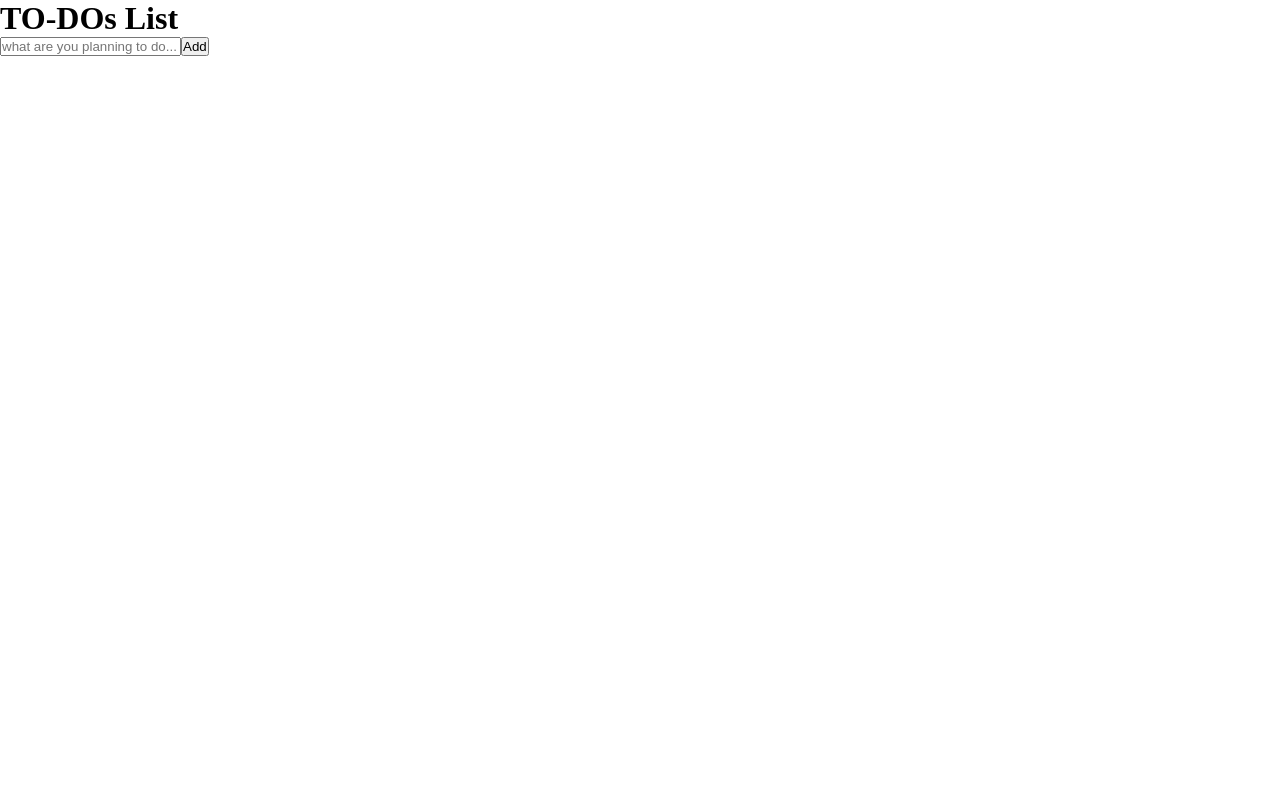
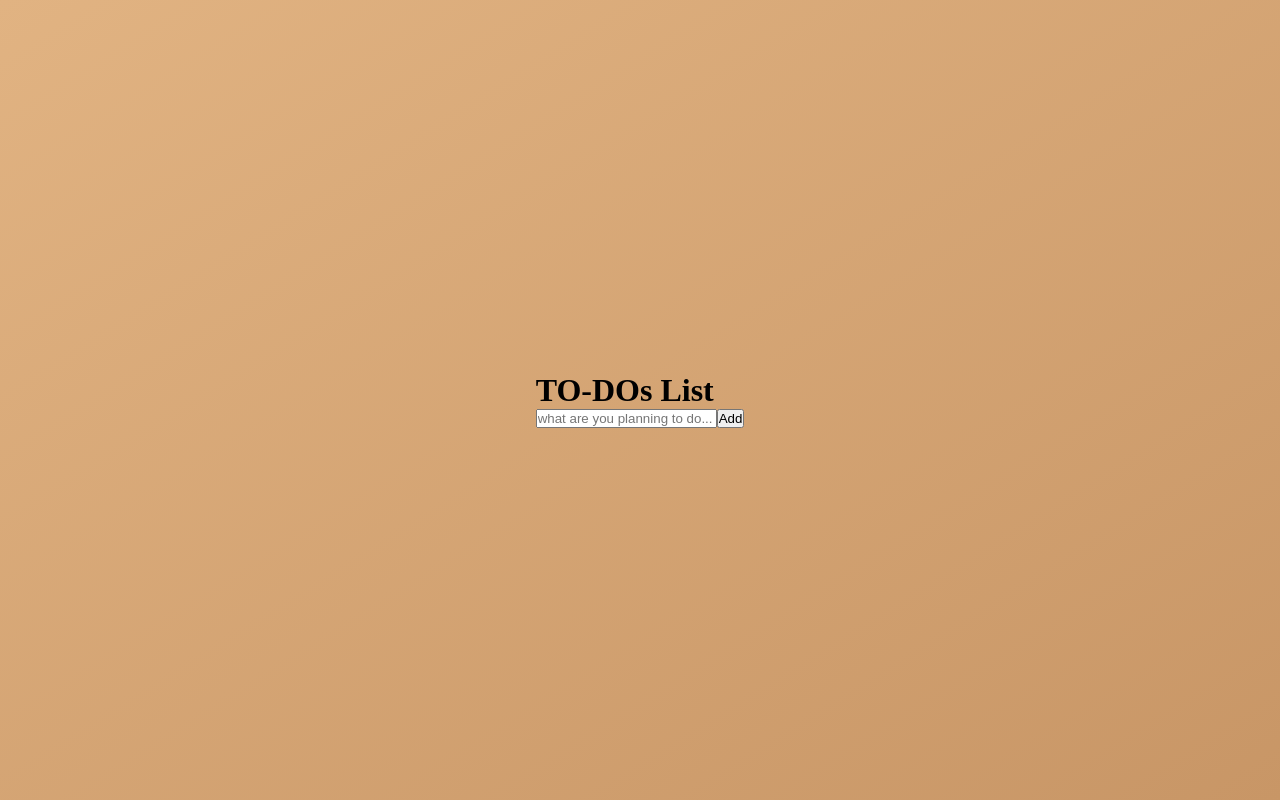
Before and after one commit to jolene-jebet/To-Do-List, a React (Create React App) app: page / in a window 1280 px wide. Built offline with nearby package versions, Linux system fonts and the light colour scheme.

Commit message:
style the container

```diff
--- a/src/App.css
+++ b/src/App.css
@@ -2,3 +2,12 @@
   margin: 0;
   padding: 0;
 }
+
+.container {
+  background: linear-gradient(to right bottom, #e1b382, #c89666);
+  width: 100%;
+  min-height: 100vh;
+  display: flex;
+  justify-content: center;
+  align-items: center;
+}
--- a/src/App.js
+++ b/src/App.js
@@ -1,4 +1,4 @@
-import React from 'react';
+import React, {useState} from 'react';
 import Header from './components/Header';
 import Form from './components/Form';
 import './App.css';
```
